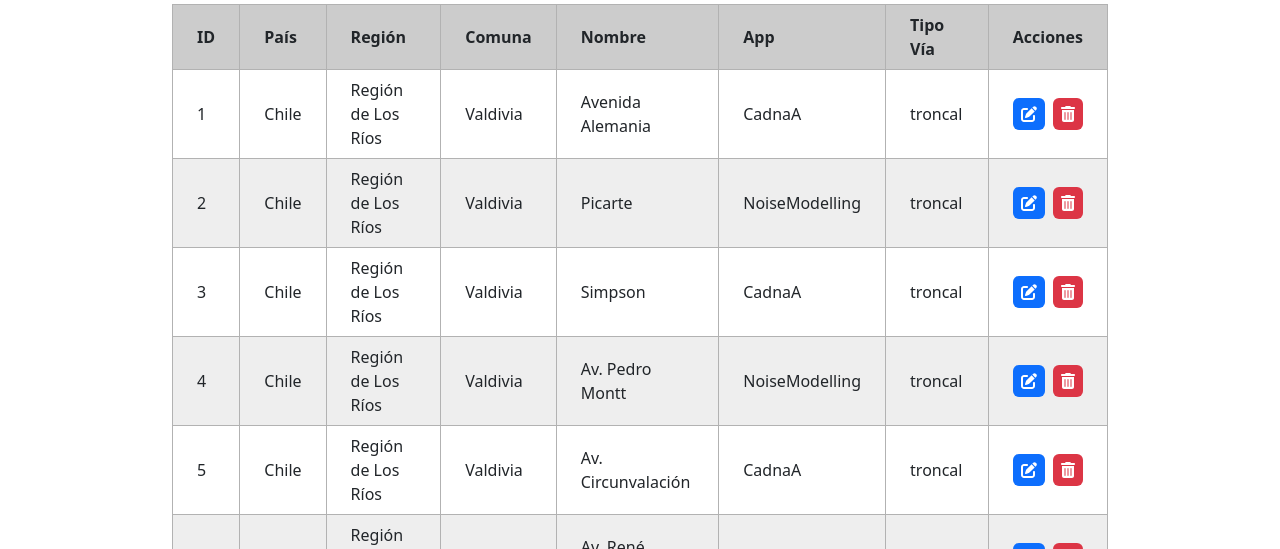
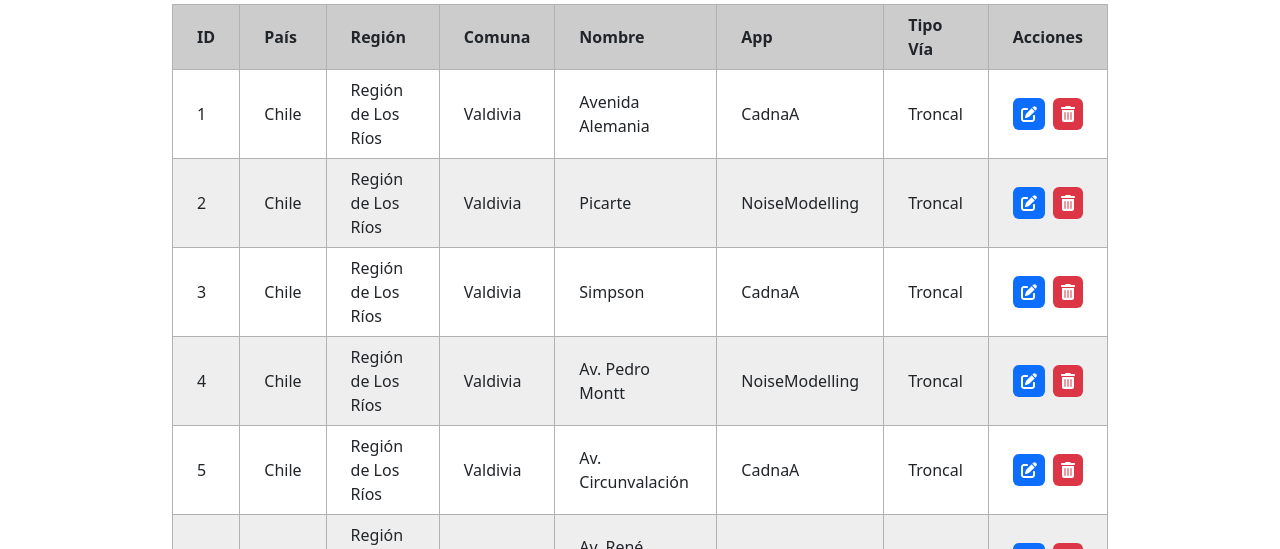
Before and after one commit to info288-17-202501/Fusa_Roads, a React (Vite) app in the folder frontend/: page /secciones-calles in a window 1280 px wide. Shown: the part 251-800 px from the top of the page. Built offline with nearby package versions, Linux system fonts and the light colour scheme.

Commit message:
feat: agregar funcionalidad de editar elementos dentro de la tabla de secciones de calles

```diff
--- a/frontend/src/SeccionesCalles/SeccionesCalles.tsx
+++ b/frontend/src/SeccionesCalles/SeccionesCalles.tsx
@@ -7,6 +7,7 @@ import ModalCargaMasiva from './components/ModalCargaMasiva';
 import ModalNuevaSeccionCalle from './components/ModalNuevaSeccionCalle';
 import ModalConfirmacion from './components/ModalConfirmacion'
 import regiones_comunas from './resources/comunas-regiones.json'
+import { Calle } from './resources/types';
 
 
 function SeccionesCalles() {
@@ -17,6 +18,14 @@ function SeccionesCalles() {
     const [showConfirmarModal, setShowConfirmarModal] = useState(false);
     const [message, setMessage] = useState<React.ReactNode>(null)
     const [deleteId, setDeleteId] = useState<number | null>(null);
+
+    const [editCalle, setEditCalle] = useState<Calle | undefined>(undefined);
+    const [showEditModal, setShowEditModal] = useState(false);
+
+    const handleEdit = (calle: Calle) => {
+        setEditCalle(calle);
+        setShowEditModal(true);
+    }
 
     const handleAskDelete = (id: number, nombre: string) => {
         setDeleteId(id);
@@ -79,7 +88,7 @@ function SeccionesCalles() {
             <Container className="w-75 my-5">
                 <h1 className="d-flex justify-content-center mb-4">Secciones Calles</h1>
                 <Table
-                    columns={columns(handleAskDelete)}
+                    columns={columns(handleAskDelete, handleEdit)}
                     data={calles}
                     showNewButton={true}
                     onClickNewButton={() => setShowNuevo(true)}
@@ -98,6 +107,22 @@ function SeccionesCalles() {
                 show={showNuevo}
                 onClose={() => setShowNuevo(false)}
                 data={regiones_comunas.regiones}
+                onSave={(nuevaCalle) => {
+                    setCalles(prev => [...prev, nuevaCalle]);
+                    setShowNuevo(false)
+                }}
+            />
+
+            <ModalNuevaSeccionCalle
+                show={showEditModal}
+                onClose={() => setShowEditModal(false)}
+                data={regiones_comunas.regiones}
+                initialValues={editCalle}
+                onSave={(updatedCalle: Calle) => {
+                    setCalles((prev) => prev.map((c) => (c.id === updatedCalle.id ? updatedCalle : c)));
+                    setShowEditModal(false);
+                    setEditCalle(undefined);
+                }}
             />
 
             <ModalConfirmacion
--- a/frontend/src/SeccionesCalles/components/ModalNuevaSeccionCalle.tsx
+++ b/frontend/src/SeccionesCalles/components/ModalNuevaSeccionCalle.tsx
@@ -1,6 +1,7 @@
 import { Modal, Button, Form } from "react-bootstrap";
 import { useState, useEffect, FormEvent } from 'react'
 import FormRow from "./FormRow";
+import { Calle } from "../resources/types";
 
 interface RegionData{
     region: string;
@@ -11,9 +12,11 @@ interface Props {
     show: boolean;
     onClose: () => void;
     data: RegionData[];
+    initialValues?: Calle;
+    onSave: (calle: Calle) => void;
 }
 
-function ModalNuevaSeccionCalle ({show, onClose, data}: Props){
+function ModalNuevaSeccionCalle ({show, onClose, data, initialValues, onSave}: Props){
     const [validated, setValidated] = useState(false);
 
     const [pais, setPais] = useState('');
@@ -26,6 +29,27 @@ function ModalNuevaSeccionCalle ({show, onClose, data}: Props){
     const [regiones, setRegiones] = useState<RegionData[]>([]);
     const [comunas, setComunas] = useState<string[]>([]);
 
+    // Carga los valores de la sección de calle que se quiere editar
+    useEffect(() => {
+        if (initialValues) {
+            setPais(initialValues.pais);
+            setRegion(initialValues.region);
+            setComuna(initialValues.comuna);
+            setNombreCalle(initialValues.nombre);
+            setApp(initialValues.app);
+            setTipoVia(initialValues.tipo_via);
+        } else {
+            setPais('');
+            setRegion('');
+            setComuna('');
+            setNombreCalle('');
+            setApp('');
+            setTipoVia('');
+        }
+        setValidated(false);
+    }, [initialValues, show]);
+
+    // Si el País seleccionado es Chile, muestra las regiones de Chile
     useEffect(()=> {
         if(pais == 'Chile'){
             setRegiones(data)
@@ -36,6 +60,7 @@ function ModalNuevaSeccionCalle ({show, onClose, data}: Props){
         }
     }, [pais, data]);
 
+    // Muestra las comunas según la región que se haya seleccionado
     useEffect(() => {
         const selectedRegion = regiones.find((r) => r.region === region);
         if(selectedRegion){
@@ -58,7 +83,17 @@ function ModalNuevaSeccionCalle ({show, onClose, data}: Props){
     }
 
     const handleGuardarYLimpiar = () => {
-        console.log({pais, region, comuna, nombreCalle, app, tipoVia});
+        const calle: Calle = {
+            id: initialValues?.id ?? Date.now(),
+            pais,
+            region,
+            comuna,
+            nombre: nombreCalle,
+            app,
+            tipo_via: tipoVia
+        }
+        onSave(calle)
+        // console.log({pais, region, comuna, nombreCalle, app, tipoVia});
         // Aqui se deberia manejar la logica para mandar a la BD (podemos unir esta funcion con la de handleSubmit)
         // Limpiar todos los campos
         setPais('');
@@ -117,17 +152,17 @@ function ModalNuevaSeccionCalle ({show, onClose, data}: Props){
                         </Form.Select>
                     </FormRow>
                     <FormRow label="Nombre de la Calle" showFeedback>
-                        <Form.Control placeholder="Ingrese el nombre de la calle" required onChange={(e) => setNombreCalle(e.target.value)}/>
+                        <Form.Control value={nombreCalle} placeholder="Ingrese el nombre de la calle" required onChange={(e) => setNombreCalle(e.target.value)}/>
                     </FormRow>
                     <FormRow label="App:" showFeedback>
-                        <Form.Select required onChange={(e) => setApp(e.target.value)}>
+                        <Form.Select required value={app} onChange={(e) => setApp(e.target.value)}>
                             <option value={''}>Seleccione Modelo de IA</option>
                             <option>CadnaA</option>
                             <option>NoiseModelling</option>
                         </Form.Select>
                     </FormRow>
                     <FormRow label="Tipo de Vía:" showFeedback>
-                        <Form.Select required onChange={(e) => setTipoVia(e.target.value)}>
+                        <Form.Select required value={tipoVia} onChange={(e) => setTipoVia(e.target.value)}>
                             <option value={''}>Seleccione el tipo de vía</option>
                             <option>Troncal</option>
                             <option>Federal</option>
--- a/frontend/src/SeccionesCalles/resources/callesData.ts
+++ b/frontend/src/SeccionesCalles/resources/callesData.ts
@@ -1,17 +1,17 @@
 import { Calle } from "./types";
 
 export const calles: Calle[] = [
-    { id: 1, pais: 'Chile', region: 'Región de Los Ríos', comuna: 'Valdivia', nombre: 'Avenida Alemania', app: 'CadnaA', tipo_via: 'troncal' },
-    { id: 2, pais: 'Chile', region: 'Región de Los Ríos', comuna: 'Valdivia', nombre: 'Picarte', app: 'NoiseModelling', tipo_via: 'troncal' },
-    { id: 3, pais: 'Chile', region: 'Región de Los Ríos', comuna: 'Valdivia', nombre: 'Simpson', app: 'CadnaA', tipo_via: 'troncal' },
-    { id: 4, pais: 'Chile', region: 'Región de Los Ríos', comuna: 'Valdivia', nombre: 'Av. Pedro Montt', app: 'NoiseModelling', tipo_via: 'troncal' },
-    { id: 5, pais: 'Chile', region: 'Región de Los Ríos', comuna: 'Valdivia', nombre: 'Av. Circunvalación', app: 'CadnaA', tipo_via: 'troncal' },
-    { id: 6, pais: 'Chile', region: 'Región de Los Ríos', comuna: 'Valdivia', nombre: 'Av. René Schneider', app: 'NoiseModelling', tipo_via: 'troncal' },
-    { id: 7, pais: 'Chile', region: 'Región de Los Ríos', comuna: 'Valdivia', nombre: 'Av. Argentina', app: 'CadnaA', tipo_via: 'troncal' },
-    { id: 8, pais: 'Chile', region: 'Región de Los Ríos', comuna: 'Valdivia', nombre: 'Arauco', app: 'NoiseModelling', tipo_via: 'troncal' },
-    { id: 9, pais: 'Chile', region: 'Región de Los Ríos', comuna: 'Valdivia', nombre: 'Yerbas Buenas', app: 'CadnaA', tipo_via: 'troncal' },
-    { id: 10, pais: 'Chile', region: 'Región de Los Ríos', comuna: 'Valdivia', nombre: 'Bueras', app: 'NoiseModelling', tipo_via: 'troncal' },
-    { id: 11, pais: 'Chile', region: 'Región de Los Ríos', comuna: 'Valdivia', nombre: 'Av. Francia', app: 'CadnaA', tipo_via: 'troncal' },
-    { id: 12, pais: 'Chile', region: 'Región de Los Ríos', comuna: 'Valdivia', nombre: 'Chacabuco', app: 'NoiseModelling', tipo_via: 'troncal' },
-    { id: 13, pais: 'Chile', region: 'Región de Los Ríos', comuna: 'Valdivia', nombre: 'Ángel Muñoz', app: 'NoiseModelling', tipo_via: 'troncal' },
+    { id: 1, pais: 'Chile', region: 'Región de Los Ríos', comuna: 'Valdivia', nombre: 'Avenida Alemania', app: 'CadnaA', tipo_via: 'Troncal' },
+    { id: 2, pais: 'Chile', region: 'Región de Los Ríos', comuna: 'Valdivia', nombre: 'Picarte', app: 'NoiseModelling', tipo_via: 'Troncal' },
+    { id: 3, pais: 'Chile', region: 'Región de Los Ríos', comuna: 'Valdivia', nombre: 'Simpson', app: 'CadnaA', tipo_via: 'Troncal' },
+    { id: 4, pais: 'Chile', region: 'Región de Los Ríos', comuna: 'Valdivia', nombre: 'Av. Pedro Montt', app: 'NoiseModelling', tipo_via: 'Troncal' },
+    { id: 5, pais: 'Chile', region: 'Región de Los Ríos', comuna: 'Valdivia', nombre: 'Av. Circunvalación', app: 'CadnaA', tipo_via: 'Troncal' },
+    { id: 6, pais: 'Chile', region: 'Región de Los Ríos', comuna: 'Valdivia', nombre: 'Av. René Schneider', app: 'NoiseModelling', tipo_via: 'Troncal' },
+    { id: 7, pais: 'Chile', region: 'Región de Los Ríos', comuna: 'Valdivia', nombre: 'Av. Argentina', app: 'CadnaA', tipo_via: 'Troncal' },
+    { id: 8, pais: 'Chile', region: 'Región de Los Ríos', comuna: 'Valdivia', nombre: 'Arauco', app: 'NoiseModelling', tipo_via: 'Troncal' },
+    { id: 9, pais: 'Chile', region: 'Región de Los Ríos', comuna: 'Valdivia', nombre: 'Yerbas Buenas', app: 'CadnaA', tipo_via: 'Troncal' },
+    { id: 10, pais: 'Chile', region: 'Región de Los Ríos', comuna: 'Valdivia', nombre: 'Bueras', app: 'NoiseModelling', tipo_via: 'Troncal' },
+    { id: 11, pais: 'Chile', region: 'Región de Los Ríos', comuna: 'Valdivia', nombre: 'Av. Francia', app: 'CadnaA', tipo_via: 'Troncal' },
+    { id: 12, pais: 'Chile', region: 'Región de Los Ríos', comuna: 'Valdivia', nombre: 'Chacabuco', app: 'NoiseModelling', tipo_via: 'Troncal' },
+    { id: 13, pais: 'Chile', region: 'Región de Los Ríos', comuna: 'Valdivia', nombre: 'Ángel Muñoz', app: 'NoiseModelling', tipo_via: 'Troncal' },
 ];
--- a/frontend/src/SeccionesCalles/resources/columns.tsx
+++ b/frontend/src/SeccionesCalles/resources/columns.tsx
@@ -3,7 +3,10 @@ import { FontAwesomeIcon } from '@fortawesome/react-fontawesome';
 import { faPenToSquare, faTrashCan } from '@fortawesome/free-solid-svg-icons';
 import { Row } from '@tanstack/react-table';
 
-export const columns = (handleAskDelete: (id: number, nombre:string) => void) => [
+export const columns = (
+    handleAskDelete: (id: number, nombre:string) => void,
+    onEdit: (calle: Calle) => void
+) => [
     { accessorKey: 'id', header: 'ID' },
     { accessorKey: 'pais', header: 'País' },
     { accessorKey: 'region', header: 'Región' },
@@ -15,7 +18,7 @@ export const columns = (handleAskDelete: (id: number, nombre:string) => void) =>
         header: 'Acciones',
         cell: ({ row }: { row: Row<Calle> }) => (
             <div className='d-flex gap-2'>
-                <button className='bg-primary px-2 py-1 rounded border-0' onClick={() => alert(`Editar calle: ${row.original.nombre}`)}>
+                <button className='bg-primary px-2 py-1 rounded border-0' onClick={() => onEdit(row.original)}>
                     <FontAwesomeIcon color='white' icon={faPenToSquare} />
                 </button>
                 <button className='bg-danger px-2 py-1 rounded border-0' onClick={() => handleAskDelete(row.original.id, row.original.nombre)}>
--- a/frontend/src/SeccionesCalles/resources/types.ts
+++ b/frontend/src/SeccionesCalles/resources/types.ts
@@ -4,6 +4,7 @@ export type Calle = {
     region: string;
     comuna: string;
     nombre: string;
-    app: 'CadnaA' | 'NoiseModelling';
+    app: string;
+    // app: 'CadnaA' | 'NoiseModelling';
     tipo_via: string;
 };
```
